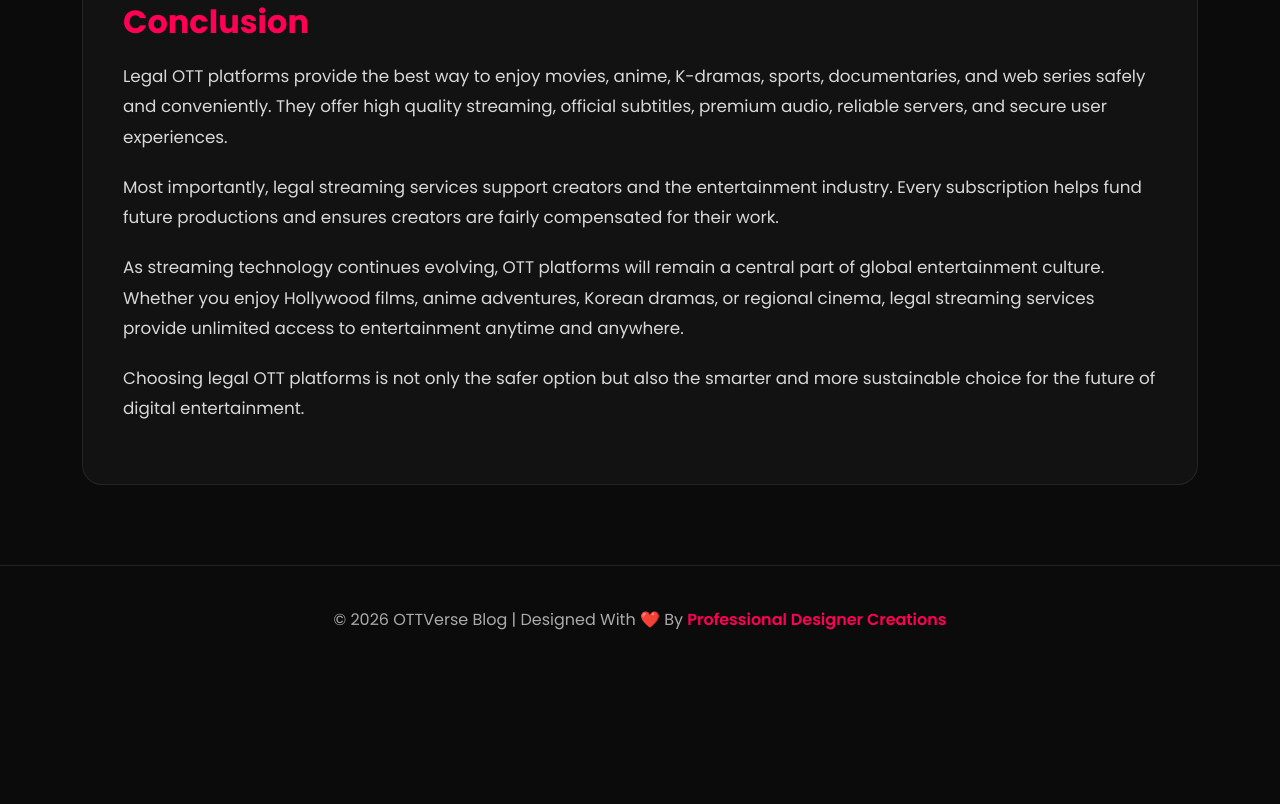
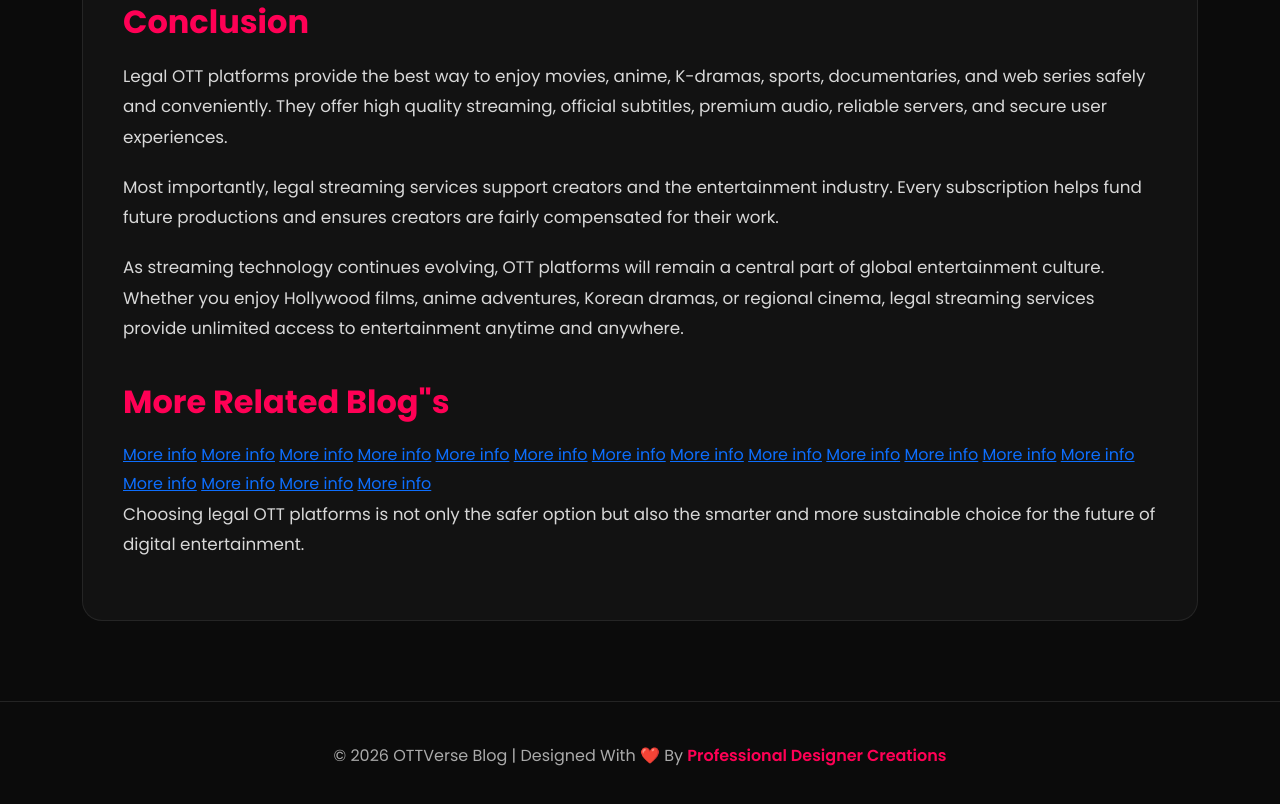
Before and after one commit to alon3ji/alon3ji.github.com, a plain HTML site: page index.html in a window 1280 px wide. Shown: the part 7381-8185 px from the top of the page. Before the commit the page ends 8071 px from the top, so only its background shows below. Drawn offline with nearby package versions, Linux system fonts and the light colour scheme.

Commit message:
Update index.html

```diff
--- a/index.html
+++ b/index.html
@@ -459,6 +459,25 @@ Most importantly, legal streaming services support creators and the entertainmen
 As streaming technology continues evolving, OTT platforms will remain a central part of global entertainment culture. Whether you enjoy Hollywood films, anime adventures, Korean dramas, or regional cinema, legal streaming services provide unlimited access to entertainment anytime and anywhere.
 </p>
 
+    <h2>More Related Blog"s</h2>
+<a href="https://www.intensedebate.com/people/vegamovies9">More info</a>
+<a href="https://motion-gallery.net/users/984167">More info</a>
+<a href="https://www.deviantart.com/vegadenji">More info</a>
+<a href="https://www.twitch.tv/vegamovies2026/about">More info</a>
+<a href="https://www.tumblr.com/vegamovies2026/">More info</a>
+<a href="https://projectnoah.org/users/vegamovies2026">More info</a>
+<a href="https://kuula.co/profile/vegamovies2026">More info</a>
+<a href="https://cannabis.net/user/227339">More info</a>
+<a href="https://www.annuncigratuititalia.it/author/vegamovies2/">More info</a>
+<a href="https://www.pozible.com/profile/vegamovies-1">More info</a>
+<a href="https://creativemornings.com/individuals/vegaworld">More info</a>
+<a href="https://justpaste.it/u/Vegaworld">More info</a>
+<a href="https://in.pinterest.com/vegamoviesworld/">More info</a>
+<a href="https://www.tumblr.com/denjivega/">More info</a>
+<a href="https://crypto.jobs/talent/profile/dev-15">More info</a>
+<a href="https://www.mixcloud.com/vegaworld/">More info</a>
+<a href="https://devfolio.co/@b876e14ef79f4d5/readme-md">More info</a>
+
 <p>
 Choosing legal OTT platforms is not only the safer option but also the smarter and more sustainable choice for the future of digital entertainment.
 </p>
```
